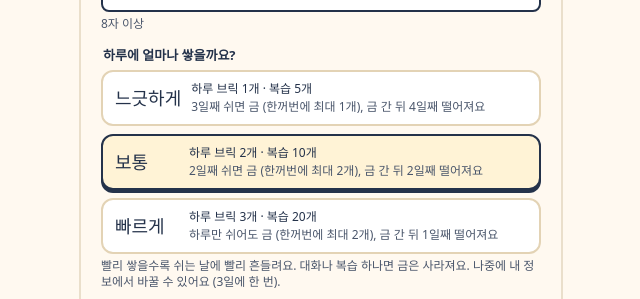
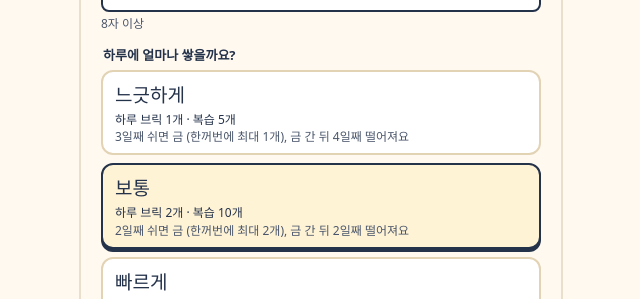
Before and after one commit to hacs2772/OracyBlock, a React (Vite) app in the folder web/: page /login in a window 1280 px wide. Shown: the part 471-770 px from the top of the page, without its empty margins (319-959 px from the left). Built offline with nearby package versions, Linux system fonts and the light colour scheme; no server answers.

Commit message:
내 정보·가입: 쌓는 속도 설명을 아랫줄 전체 폭으로 (320px에서 6줄 기둥) · Lv 변경 줄바꿈 막기 · GitHub 검사 도구 새 판으로
Co-Authored-By: Claude Opus 5.5 <noreply@anthropic.com>
Claude-Session: https://claude.ai/code/session_01Cmt84GoGPLz778S3g2hYWx

```diff
--- a/web/src/pages/Auth.jsx
+++ b/web/src/pages/Auth.jsx
@@ -88,8 +88,8 @@ export default function Auth() {
             <div style={{ display: 'flex', flexDirection: 'column', gap: 8 }}>
               {SPEED_KEYS.map((k) => (
                 <button type="button" key={k} className={'speed-opt' + (f.speed === k ? ' on' : '')} aria-pressed={f.speed === k} onClick={() => setF({ ...f, speed: k })}>
-                  <span style={{ fontFamily: 'var(--display)', fontSize: 18, minWidth: 64 }}>{SPEEDS[k].label}</span>
-                  <span className="small" style={{ flex: 1 }}>하루 브릭 {SPEEDS[k].bricks}개 · 복습 {SPEEDS[k].review}개<br /><span className="muted">{crackRule(SPEEDS[k])}</span></span>
+                  <span className="speed-name">{SPEEDS[k].label}</span>
+                  <span className="small speed-desc">하루 브릭 {SPEEDS[k].bricks}개 · 복습 {SPEEDS[k].review}개<br /><span className="muted">{crackRule(SPEEDS[k])}</span></span>
                 </button>
               ))}
             </div>
--- a/web/src/pages/Me.jsx
+++ b/web/src/pages/Me.jsx
@@ -134,7 +134,7 @@ export default function Me() {
       <div className="set-card">
         <div className="set-row">
           <span className="set-name">지금 레벨 Lv{st.level}<small>학습 화면의 레벨 카드에서 바꿔요</small></span>
-          <Link className="ob-btn sm" to="/learn"><span style={{ fontSize: 13, fontWeight: 700 }}>Lv 변경</span></Link>
+          <Link className="ob-btn sm" to="/learn"><span style={{ fontSize: 13, fontWeight: 700, whiteSpace: 'nowrap' }}>Lv 변경</span></Link>
         </div>
       </div>
 
@@ -148,9 +148,9 @@ export default function Me() {
             const locked = !on && !!pref?.nextChangeAt;
             return (
               <button key={k} className={'speed-opt' + (on ? ' on' : '')} role="radio" aria-checked={on} disabled={locked} onClick={() => changeSpeed(k)}>
-                <span style={{ fontFamily: 'var(--display)', fontSize: 19, minWidth: 64 }}>{o.label}</span>
-                <span className="small" style={{ flex: 1 }}>하루 브릭 {o.bricks}개 · 복습 단어 {o.review}개<br /><span className="muted">{crackRule(o)}</span></span>
+                <span className="speed-name">{o.label}</span>
                 {on && <span className="chip dark">지금</span>}
+                <span className="small speed-desc">하루 브릭 {o.bricks}개 · 복습 단어 {o.review}개<br /><span className="muted">{crackRule(o)}</span></span>
               </button>
             );
           })}
--- a/web/src/styles.css
+++ b/web/src/styles.css
@@ -251,6 +251,10 @@ p { margin: 0; }
 .speed-opt { appearance: none; display: flex; align-items: center; gap: 10px; width: 100%; min-height: 56px; padding: 8px 12px; border: 2px solid var(--card-line); border-radius: 12px; background: #fff; text-align: left; cursor: pointer; }
 .speed-opt.on { border-color: var(--navy); box-shadow: 0 3px 0 var(--navy); background: var(--yellow-bg); }
 .speed-opt:disabled { cursor: default; opacity: 0.6; }
+/* 이름 + "지금"은 윗줄, 설명은 아랫줄 전체 폭 (320px에서 설명이 좁은 기둥으로 6줄이 되던 것) */
+.speed-opt { flex-wrap: wrap; row-gap: 2px; }
+.speed-name { font-family: var(--display); font-size: 19px; flex: 1; }
+.speed-desc { flex-basis: 100%; }
 
 /* 고치기 */
 .fix-card { display: flex; gap: 12px; padding: 10px 12px 12px 8px; }
```
